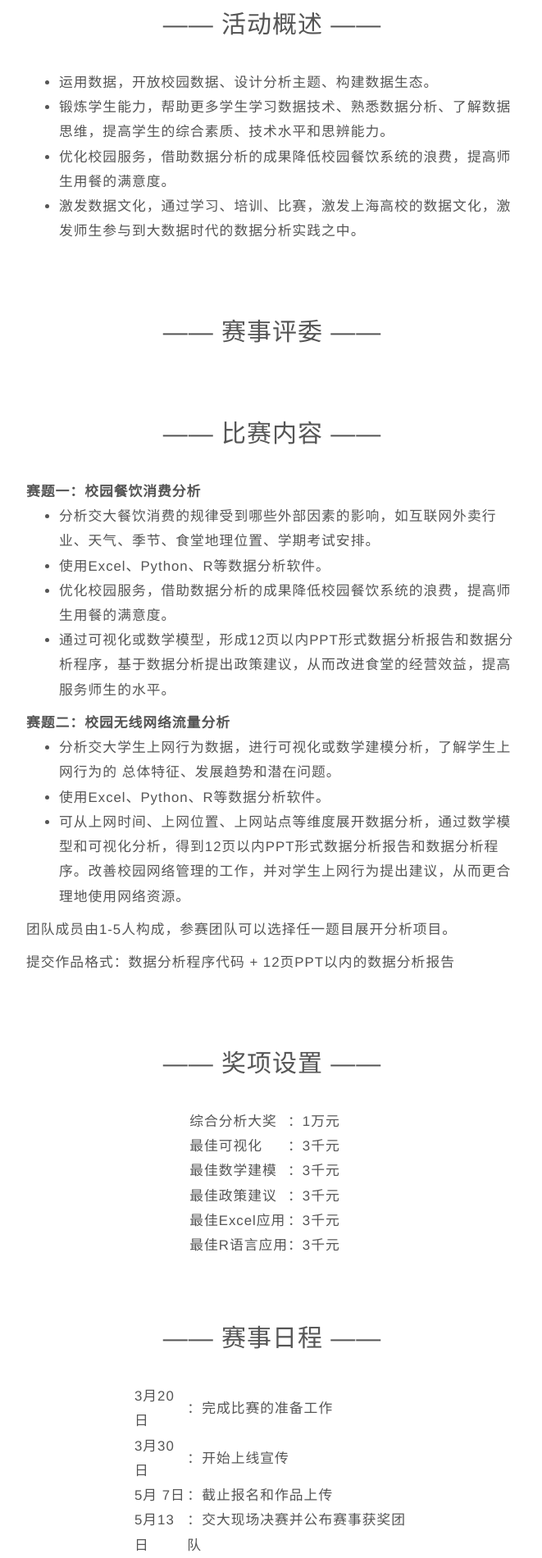
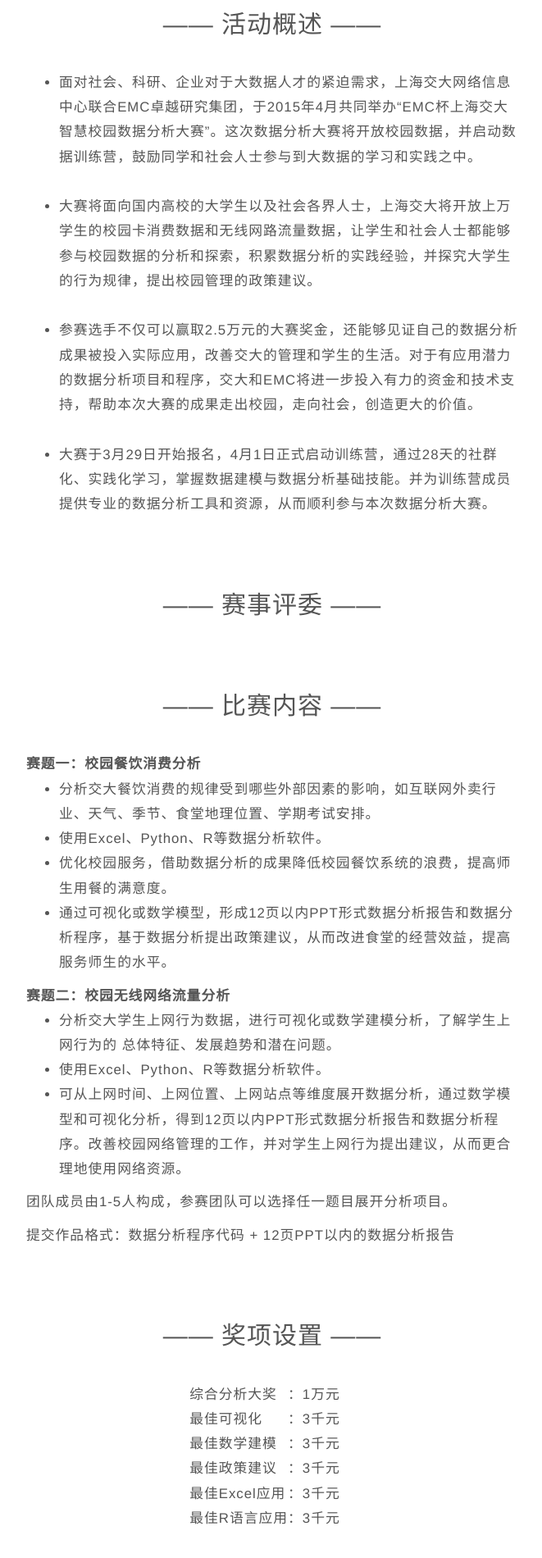
Before and after one commit to gitter-badger/kesci2.0, a website: page apps/home_def/index_emc.html in a window 1280 px wide. Shown: the part 1187-3087 px from the top of the page at 82% size, without its empty margins (308-969 px from the left). After the commit the page ends 3054 px from the top, so only its background shows below. Drawn offline with nearby package versions, Linux system fonts and the light colour scheme; no server answers.

Commit message:
noting important

```diff
--- a/apps/home_def/index_emc.html
+++ b/apps/home_def/index_emc.html
@@ -124,10 +124,11 @@
 		<h2 style="text-align:center">—— 活动概述 ——</h2>
 		<br>
 		<ul>
-		<li>运用数据，开放校园数据、设计分析主题、构建数据生态。</li>
-		<li>锻炼学生能力，帮助更多学生学习数据技术、熟悉数据分析、了解数据思维，提高学生的综合素质、技术水平和思辨能力。</li>
-		<li>优化校园服务，借助数据分析的成果降低校园餐饮系统的浪费，提高师生用餐的满意度。</li>
-		<li>激发数据文化，通过学习、培训、比赛，激发上海高校的数据文化，激发师生参与到大数据时代的数据分析实践之中。</li>
+		<li>面对社会、科研、企业对于大数据人才的紧迫需求，上海交大网络信息中心联合EMC卓越研究集团，于2015年4月共同举办“EMC杯上海交大智慧校园数据分析大赛”。这次数据分析大赛将开放校园数据，并启动数据训练营，鼓励同学和社会人士参与到大数据的学习和实践之中。</li>
+		<br>
+		<li>大赛将面向国内高校的大学生以及社会各界人士，上海交大将开放上万学生的校园卡消费数据和无线网路流量数据，让学生和社会人士都能够参与校园数据的分析和探索，积累数据分析的实践经验，并探究大学生的行为规律，提出校园管理的政策建议。</li><br>
+		<li>参赛选手不仅可以赢取2.5万元的大赛奖金，还能够见证自己的数据分析成果被投入实际应用，改善交大的管理和学生的生活。对于有应用潜力的数据分析项目和程序，交大和EMC将进一步投入有力的资金和技术支持，帮助本次大赛的成果走出校园，走向社会，创造更大的价值。</li><br>
+		<li>大赛于3月29日开始报名，4月1日正式启动训练营，通过28天的社群化、实践化学习，掌握数据建模与数据分析基础技能。并为训练营成员提供专业的数据分析工具和资源，从而顺利参与本次数据分析大赛。</li>
 		</ul>
 		<br><br>
 		<h2 style="text-align:center">—— 赛事评委 ——</h2>
@@ -169,15 +170,6 @@
 			<tr><td>最佳R语言应用</td><td>：3千元</td></tr>
 	</table>
 
-<br><br>
-	<h2 style="text-align:center">—— 赛事日程 ——</h2>
-	<br>
-		<table style="display:block;width:20em;" class="center-block">
-			<tr><td>3月20日</td><td>：完成比赛的准备工作</td></tr>
-			<tr><td>3月30日</td><td>：开始上线宣传</td></tr>
-			<tr><td>5月 7日</td><td>：截止报名和作品上传</td></tr>
-			<tr><td>5月13日</td><td>：交大现场决赛并公布赛事获奖团队</td></tr>
-	</table>
 
 	</div>
 
--- a/apps/home_log/controllers.js
+++ b/apps/home_log/controllers.js
@@ -360,6 +360,6 @@ myAppModule.config(['$routeProvider',function ($routeProvider) {
             controller: 'usercenter_profile'
         })
         .otherwise({
-            redirectTo: '/news'
+            redirectTo: '/mine'
         });
 }]);
```
Also changed, not shown: apps/home_log/index.html (+1 -1 lines).
